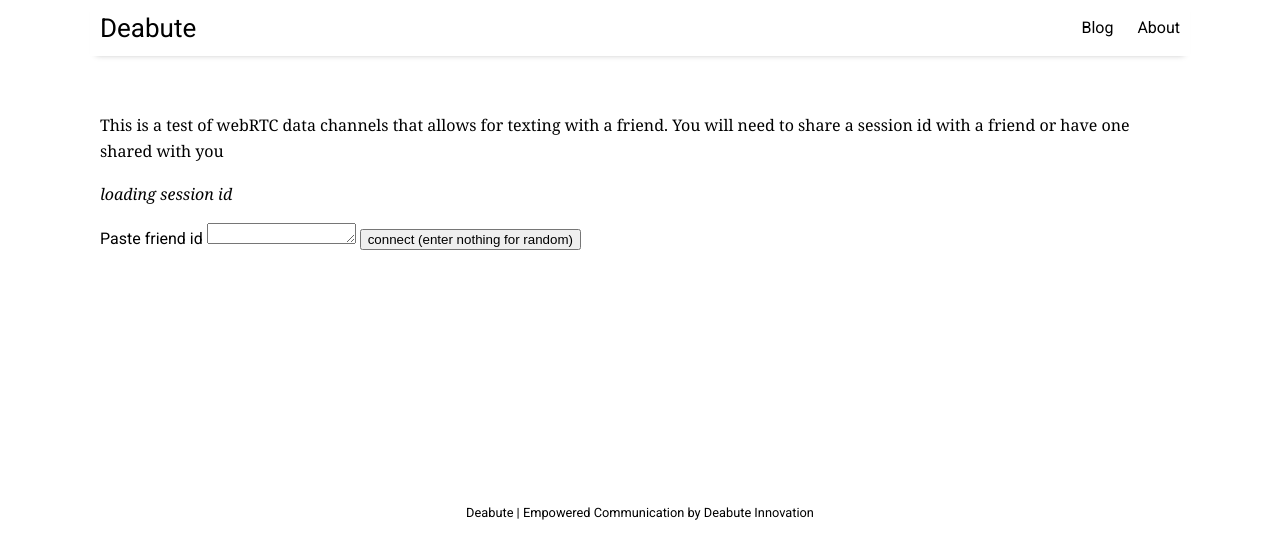
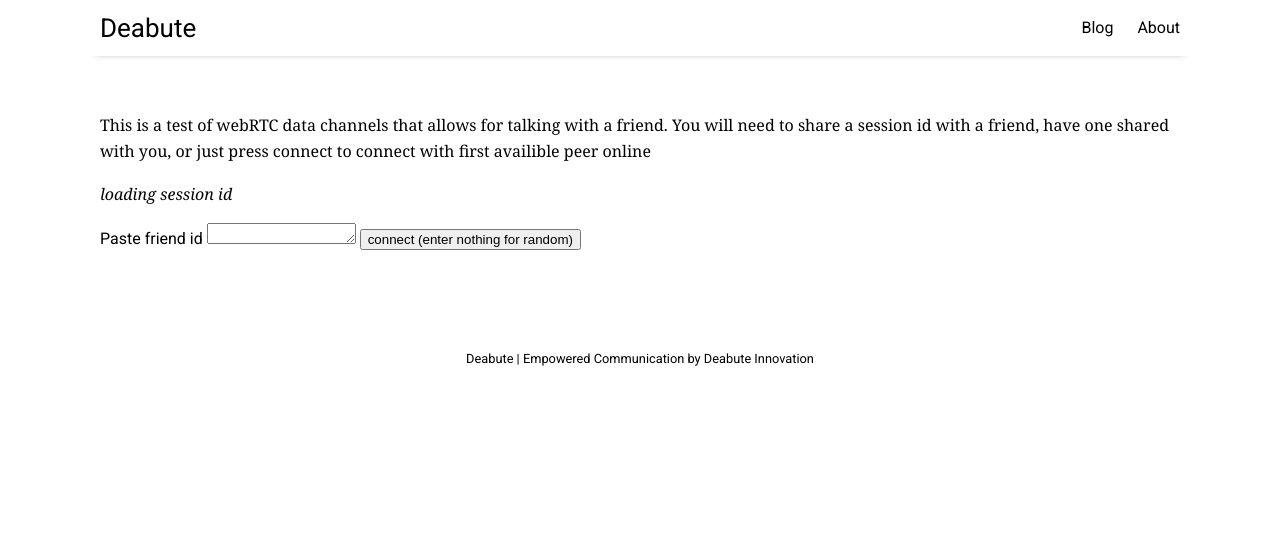
Before and after one commit to Deabute/deabute.com, a Jekyll site: the page built from chat.html, in a window 1280 px wide. Shown: the top 559 px of the page. Built offline with Jekyll 4.4.1, drawn with Linux system fonts in a browser that asks for light colours; nearby versions of some CDN libraries; part of the change alters nothing that is shown.

```diff
--- a/assets/js/chat.js
+++ b/assets/js/chat.js
@@ -3,9 +3,12 @@
 var rtc = { // stun servers in config allow client to introspect a communication path to offer a remote peer
     config: {'iceServers': [ {'urls': 'stun:stun.stunprotocol.org:3478'}, {'urls': 'stun:stun.l.google.com:19302'} ]},
     peer: null,                      // placeholder for parent webRTC object instance
-    init: function(mediaStream, onSetupCB){
+    init: function(onSetupCB){
         rtc.peer = new RTCPeerConnection(rtc.config);           // create new instance for local client
-        rtc.handleMedia(mediaStream);                           // function for adding media tracks to our rtc connection
+        if(media.stream){
+            media.stream.getTracks().forEach(function(track){rtc.peer.addTrack(track, media.stream);});
+        } else { console.log('Connecting before media obtained');}
+        rtc.peer.ontrack = function(event){media.output.srcObject = event.streams[0];};
         dataPeer.channel = rtc.peer.createDataChannel('chat');  // Creates data endpoint for client's side of connection
         rtc.peer.onicecandidate = function onIce(event) {       // on address info being introspected (after local discription is set)
             if(event.candidate){                                // canididate property denotes data as multiple canidates can resolve
@@ -15,27 +18,11 @@ var rtc = { // stun servers in config allow client to introspect a communication
         rtc.peer.ondatachannel = dataPeer.newChannel;           // creates data endpoints for remote peer on rtc connection
         onSetupCB();                                            // create and offer or answer depending on what intiated
     },
-    handleMedia: function(mediaStream){
-        if(mediaStream){
-            // rtc.peer.addStream(mediaStream);
-            var audioTracks = mediaStream.getAudioTracks();
-            // audioTracks.forEach(function(track){console.log(track);});
-            if(audioTracks.length){
-                if(audioTracks[0].enabled){}
-                else{console.log('Microphone muted');}
-                rtc.peer.addTrack(audioTracks[0], mediaStream);
-                // audioTracks.forEach(function(track){rtc.peer.addTrack(track, mediaStream);});
-            } else {console.log('woah! no audio');}
-        }
-        // rtc.peer.ontrack = media.ontrack;
-        rtc.peer.addEventListener('track', media.ontrack);
-    },
-    createOffer: function(){                                    // extend offer to client so they can send it to remote
+    createOffer: function(){                                                  // extend offer to client so they can send it to remote
         var offerConfig = { offerToReceiveAudio: 1, offerToReceiveVideo: 0 }; // can be passed to createOffer
-        rtc.peer.createOffer().then( function onOffer(desc){    // get sdp data to show user, that will share with a friend
-            return rtc.peer.setLocalDescription(desc);          // note what sdp data self will use
+        rtc.peer.createOffer(offerConfig).then( function onOffer(desc){       // get sdp data to show user, that will share with a friend
+            return rtc.peer.setLocalDescription(desc);                        // note what sdp data self will use
         }).then( function onSet(){
-            // rtc.localID.sdp = rtc.peer.localDescription;        // set local discription into something that can be shared
             ws.send({type: 'sdp', sdp: rtc.peer.localDescription, peerID: ws.friend}); // send offer to friend
         });
     },
@@ -51,7 +38,7 @@ var rtc = { // stun servers in config allow client to introspect a communication
     },
     connect: function(peer){                                    // what to do when a friends session id is entered
         ws.friend = peer ? peer : app.sessionInput.value;       // set id to target friend value to use when ice canidates are gathered
-        rtc.init(null, rtc.createOffer);
+        rtc.init(rtc.createOffer);
     }
 };
 
@@ -124,9 +111,7 @@ var ws = {
         } else if(req.type === 'sdp'){
             ws.friend = req.peerID;
             if(req.sdp.type === 'offer'){
-                rtc.init(null, function onInit(){
-                    rtc.onSdp(req.sdp);
-                });
+                rtc.init(function onInit(){rtc.onSdp(req.sdp);});
             } else { rtc.onSdp(req.sdp);}
         } else if(req.type === 'ice'){
             rtc.peer.addIceCandidate(req.canidate);
@@ -156,23 +141,19 @@ var ws = {
 };
 
 var media = {
-    output: document.getElementById('voiceStream'),
-    init: function(rtcInit){ // get user permistion to use media
+    output: document.getElementById('mediaStream'),
+    stream: null,
+    init: function(onMedia){ // get user permistion to use media
+        var onMediaCallback = onMedia ? onMedia : function noSoupForYou(stream){console.log(JSON.stringify(stream));};
         navigator.mediaDevices.getUserMedia({audio: true, video: false}).then(function onMedia(mediaStream){
-            // var audioTracks = mediaStream.getAudioTracks();
-            rtcInit(mediaStream);
-        }).catch(function onNoMedia(error){
-            rtcInit(null);
-            console.log(error.message);
-        });
-        media.output.addEventListener('loadedmetadata', function(event){
-            console.log('maybe a stream was added?: ' + JSON.stringify(event));
-        });
-    },
-    ontrack: function(event){
-        console.log(JSON.stringify(event));
-        media.output.srcObject = event.streams[0];
-        // document.getElementById('voiceStream').src = URL.createObjectURL(event.stream);
+            media.stream = mediaStream;
+            var audioTracks = mediaStream.getAudioTracks();
+            if(audioTracks.length){
+                if(audioTracks[0].enabled){}
+                else{console.log('Microphone muted');}
+            } else {console.log('woah! no audio');}
+            // onMediaCallback(mediaStream);
+        }).catch(function onNoMedia(error){onMediaCallback(error);});
     }
 };
 
@@ -193,8 +174,7 @@ var app = {
     msgArea: document.getElementById('msgArea'),
     init: function(){
         document.addEventListener('DOMContentLoaded', function(){       // wait till dom is loaded before manipulating it
-            // media.init(rtc.init);                                       // start making rtc connection once we get media
-            // rtc.init();
+            media.init();                                               // start making rtc connection once we get media
             app.msgArea.style.visibility = 'hidden';                    // not sure why this doesnt work in html
             ws.init(document.getElementById('socketserver').innerHTML); // grab socket server from compiled jekyll temlpate for this env
             document.getElementById('socketserver').style.visibility = 'hidden'; // hide, not sure how to do this in html
--- a/chat.html
+++ b/chat.html
@@ -4,8 +4,8 @@ title:
 ---
 
 <div id="setupBox">
-    <p>This is a test of webRTC data channels that allows for texting with a friend.
-    You will need to share a session id with a friend or have one shared with you</p>
+    <p>This is a test of webRTC data channels that allows for talking with a friend.
+    You will need to share a session id with a friend, have one shared with you, or just press connect to connect with first availible peer online</p>
     <p id="sessionid"> <i>loading session id</i> </p>
     <label for="sessionInput" id="inputLabel">Paste friend id</label>
     <textarea id="sessionInput" rows="1" cols="16"></textarea>
@@ -18,9 +18,9 @@ title:
 
 </div>
 
-<video id="voiceStream">unsuported</video>
 
 <div id="msgArea">
+    <audio id="mediaStream" autoplay> unsuported </audio>
     <div id="receiveBox"></div>
     <button onclick="app.endChat()" type="button" name="getInfo">End Call</button>
     <textarea id="sendBox" rows="1" cols="80"></textarea>
```
